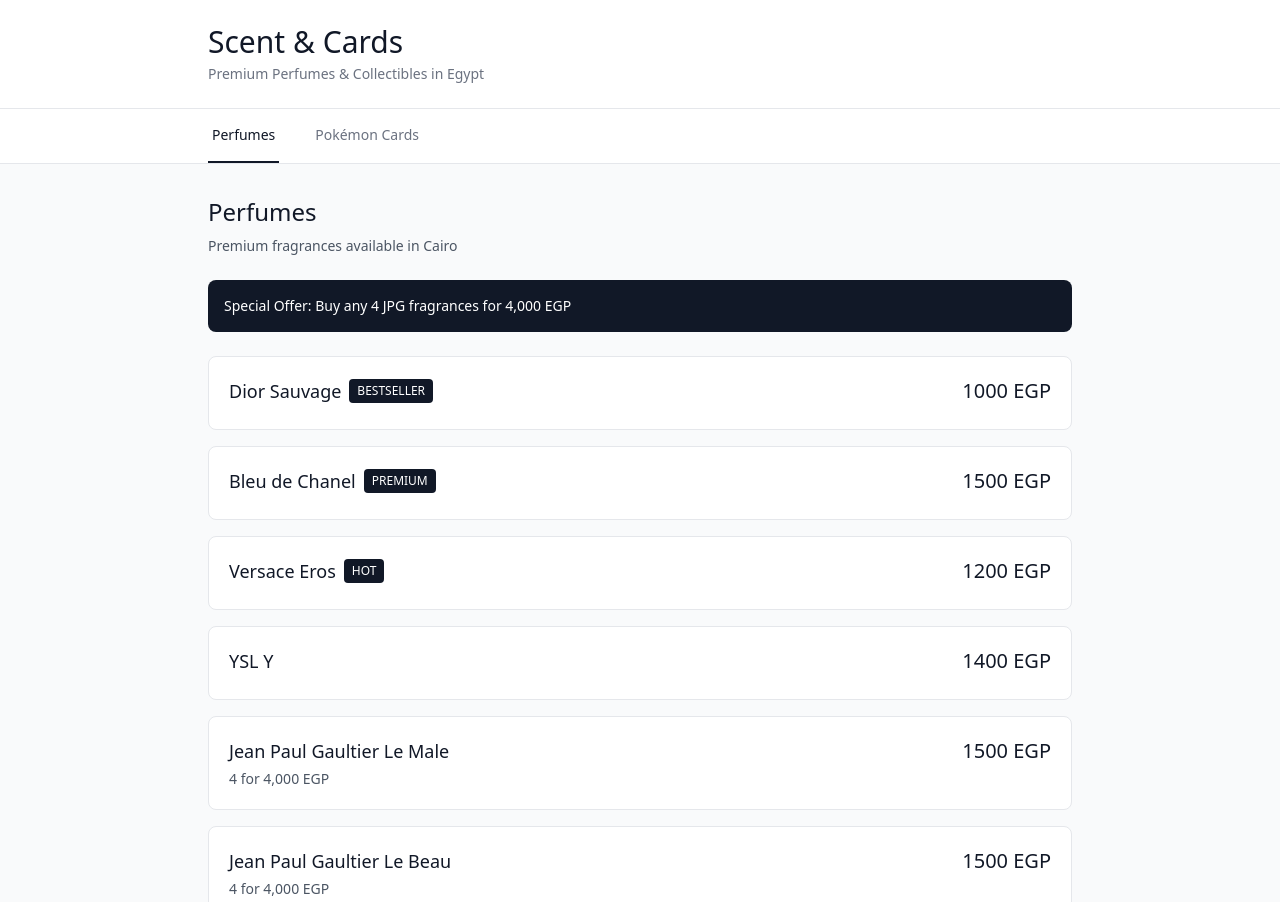
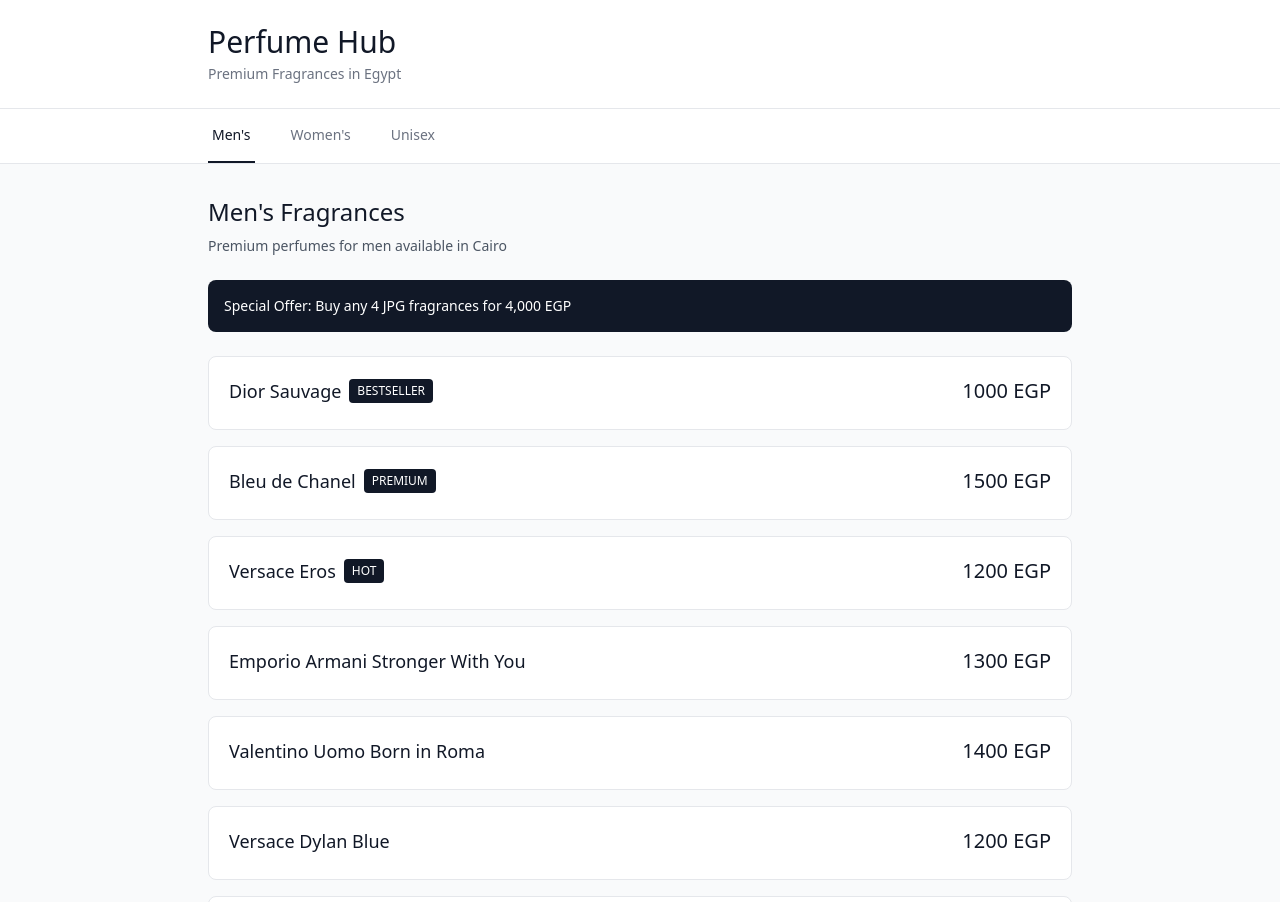
Before and after one commit to mxsonart-png/perfum, a plain HTML site: page index.html in a window 1280 px wide. Shown: the top 902 px of the page. Drawn offline with nearby package versions, Linux system fonts and the light colour scheme.

Commit message:
Update index.html

```diff
--- a/index.html
+++ b/index.html
@@ -3,7 +3,7 @@
 <head>
     <meta charset="UTF-8">
     <meta name="viewport" content="width=device-width, initial-scale=1.0">
-    <title>Scent & Cards - Perfumes & Pokémon Egypt</title>
+    <title>Perfume Hub - Premium Fragrances Egypt</title>
     <script src="https://cdn.tailwindcss.com"></script>
     <!-- Load React FIRST -->
     <script crossorigin src="https://unpkg.com/react@18/umd/react.production.min.js"></script>
@@ -16,35 +16,67 @@
         const { createElement: e, useState } = React;
 
         function App() {
-            const [activeTab, setActiveTab] = useState('perfumes');
+            const [activeTab, setActiveTab] = useState('mens');
 
-            const perfumes = [
+            const mensPerfumes = [
                 { name: "Dior Sauvage", price: 1000, badge: "BESTSELLER" },
                 { name: "Bleu de Chanel", price: 1500, badge: "PREMIUM" },
                 { name: "Versace Eros", price: 1200, badge: "HOT" },
+                { name: "Emporio Armani Stronger With You", price: 1300 },
+                { name: "Valentino Uomo Born in Roma", price: 1400 },
+                { name: "Versace Dylan Blue", price: 1200 },
                 { name: "YSL Y", price: 1400 },
                 { name: "Jean Paul Gaultier Le Male", price: 1500, deal: "4 for 4,000 EGP" },
                 { name: "Jean Paul Gaultier Le Beau", price: 1500, deal: "4 for 4,000 EGP" },
                 { name: "Jean Paul Gaultier Ultra Male", price: 1500, deal: "4 for 4,000 EGP" },
                 { name: "Jean Paul Gaultier Le Male Elixir", price: 1500, deal: "4 for 4,000 EGP" },
-                { name: "Khamrah by Lattafa", price: 900, badge: "ARABIC SCENT" },
                 { name: "Afnan 9PM", price: 700, badge: "VALUE PICK" }
             ];
 
-            const pokemon = [
-                { name: "Charizard EX (Obsidian Flames #054)", price: "Negotiable", rare: true },
-                { name: "Garchomp EX (#219)", price: "Negotiable" },
-                { name: "Snorlax GX (SM05)", price: "Negotiable" },
-                { name: "Pikachu", price: "Negotiable" },
-                { name: "Gyarados GX (Dragon Rage)", price: "Negotiable" }
+            const womensPerfumes = [
+                { name: "Carolina Herrera Good Girl", price: 1400, badge: "BESTSELLER" },
             ];
+
+            const unisexPerfumes = [
+                { name: "Khamrah by Lattafa", price: 900, badge: "ARABIC SCENT" },
+            ];
+
+            const renderPerfumes = (perfumes) => {
+                return e('div', null,
+                    e('div', { className: 'bg-gray-900 text-white p-4 rounded-lg mb-6' },
+                        e('p', { className: 'text-sm font-medium' }, 'Special Offer: Buy any 4 JPG fragrances for 4,000 EGP')
+                    ),
+                    e('div', { className: 'space-y-4' },
+                        perfumes.map((perfume, idx) =>
+                            e('div', { key: idx, className: 'bg-white border border-gray-200 rounded-lg p-5 hover:border-gray-300 transition-colors' },
+                                e('div', { className: 'flex justify-between items-start' },
+                                    e('div', { className: 'flex-1' },
+                                        e('div', { className: 'flex items-center gap-2 mb-1' },
+                                            e('h3', { className: 'text-lg font-medium text-gray-900' }, perfume.name),
+                                            perfume.badge && e('span', { className: 'text-xs px-2 py-1 bg-gray-900 text-white rounded' }, perfume.badge)
+                                        ),
+                                        perfume.deal && e('p', { className: 'text-sm text-gray-600 mt-1' }, perfume.deal)
+                                    ),
+                                    e('div', { className: 'text-right' },
+                                        e('p', { className: 'text-xl font-light text-gray-900' }, `${perfume.price} EGP`)
+                                    )
+                                )
+                            )
+                        )
+                    ),
+                    e('div', { className: 'mt-8 p-4 bg-gray-100 rounded-lg text-center' },
+                        e('p', { className: 'text-sm text-gray-700' }, 'Looking for other perfumes?'),
+                        e('a', { href: 'tel:01287620084', className: 'text-gray-900 font-medium hover:underline' }, 'Text me: 01287620084')
+                    )
+                );
+            };
 
             return e('div', { className: 'min-h-screen' },
                 // Header
                 e('header', { className: 'bg-white border-b border-gray-200' },
                     e('div', { className: 'max-w-4xl mx-auto px-4 py-6' },
-                        e('h1', { className: 'text-3xl font-light text-gray-900' }, 'Scent & Cards'),
-                        e('p', { className: 'text-sm text-gray-500 mt-1' }, 'Premium Perfumes & Collectibles in Egypt')
+                        e('h1', { className: 'text-3xl font-light text-gray-900' }, 'Perfume Hub'),
+                        e('p', { className: 'text-sm text-gray-500 mt-1' }, 'Premium Fragrances in Egypt')
                     )
                 ),
 
@@ -53,86 +85,56 @@
                     e('div', { className: 'max-w-4xl mx-auto px-4' },
                         e('div', { className: 'flex space-x-8' },
                             e('button', {
-                                onClick: () => setActiveTab('perfumes'),
+                                onClick: () => setActiveTab('mens'),
                                 className: `py-4 px-1 border-b-2 font-medium text-sm transition-colors ${
-                                    activeTab === 'perfumes'
+                                    activeTab === 'mens'
                                         ? 'border-gray-900 text-gray-900'
                                         : 'border-transparent text-gray-500 hover:text-gray-700'
                                 }`
-                            }, 'Perfumes'),
+                            }, "Men's"),
                             e('button', {
-                                onClick: () => setActiveTab('pokemon'),
+                                onClick: () => setActiveTab('womens'),
                                 className: `py-4 px-1 border-b-2 font-medium text-sm transition-colors ${
-                                    activeTab === 'pokemon'
+                                    activeTab === 'womens'
                                         ? 'border-gray-900 text-gray-900'
                                         : 'border-transparent text-gray-500 hover:text-gray-700'
                                 }`
-                            }, 'Pokémon Cards')
+                            }, "Women's"),
+                            e('button', {
+                                onClick: () => setActiveTab('unisex'),
+                                className: `py-4 px-1 border-b-2 font-medium text-sm transition-colors ${
+                                    activeTab === 'unisex'
+                                        ? 'border-gray-900 text-gray-900'
+                                        : 'border-transparent text-gray-500 hover:text-gray-700'
+                                }`
+                            }, 'Unisex')
                         )
                     )
                 ),
 
                 // Content
                 e('main', { className: 'max-w-4xl mx-auto px-4 py-8' },
-                    activeTab === 'perfumes' ?
-                        e('div', null,
-                            e('div', { className: 'mb-6' },
-                                e('h2', { className: 'text-2xl font-light text-gray-900 mb-2' }, 'Perfumes'),
-                                e('p', { className: 'text-sm text-gray-600' }, 'Premium fragrances available in Cairo')
-                            ),
-                            e('div', { className: 'bg-gray-900 text-white p-4 rounded-lg mb-6' },
-                                e('p', { className: 'text-sm font-medium' }, 'Special Offer: Buy any 4 JPG fragrances for 4,000 EGP')
-                            ),
-                            e('div', { className: 'space-y-4' },
-                                perfumes.map((perfume, idx) =>
-                                    e('div', { key: idx, className: 'bg-white border border-gray-200 rounded-lg p-5 hover:border-gray-300 transition-colors' },
-                                        e('div', { className: 'flex justify-between items-start' },
-                                            e('div', { className: 'flex-1' },
-                                                e('div', { className: 'flex items-center gap-2 mb-1' },
-                                                    e('h3', { className: 'text-lg font-medium text-gray-900' }, perfume.name),
-                                                    perfume.badge && e('span', { className: 'text-xs px-2 py-1 bg-gray-900 text-white rounded' }, perfume.badge)
-                                                ),
-                                                perfume.deal && e('p', { className: 'text-sm text-gray-600 mt-1' }, perfume.deal)
-                                            ),
-                                            e('div', { className: 'text-right' },
-                                                e('p', { className: 'text-xl font-light text-gray-900' }, `${perfume.price} EGP`)
-                                            )
-                                        )
-                                    )
-                                )
-                            ),
-                            e('div', { className: 'mt-8 p-4 bg-gray-100 rounded-lg text-center' },
-                                e('p', { className: 'text-sm text-gray-700' }, 'Looking for other perfumes?'),
-                                e('a', { href: 'tel:01287620084', className: 'text-gray-900 font-medium hover:underline' }, 'Text me: 01287620084')
-                            )
-                        ) :
-                        e('div', null,
-                            e('div', { className: 'mb-6' },
-                                e('h2', { className: 'text-2xl font-light text-gray-900 mb-2' }, 'Pokémon Cards'),
-                                e('p', { className: 'text-sm text-gray-600' }, 'Collectible cards available for purchase')
-                            ),
-                            e('div', { className: 'space-y-4' },
-                                pokemon.map((card, idx) =>
-                                    e('div', { key: idx, className: 'bg-white border border-gray-200 rounded-lg p-5 hover:border-gray-300 transition-colors' },
-                                        e('div', { className: 'flex justify-between items-start' },
-                                            e('div', { className: 'flex-1' },
-                                                e('div', { className: 'flex items-center gap-2' },
-                                                    e('h3', { className: 'text-lg font-medium text-gray-900' }, card.name),
-                                                    card.rare && e('span', { className: 'text-xs px-2 py-1 bg-gray-900 text-white rounded' }, 'RARE')
-                                                )
-                                            ),
-                                            e('div', { className: 'text-right' },
-                                                e('p', { className: 'text-lg font-light text-gray-600' }, card.price)
-                                            )
-                                        )
-                                    )
-                                )
-                            ),
-                            e('div', { className: 'mt-8 p-4 bg-gray-100 rounded-lg text-center' },
-                                e('p', { className: 'text-sm text-gray-700' }, 'Looking for other cards?'),
-                                e('a', { href: 'tel:01287620084', className: 'text-gray-900 font-medium hover:underline' }, 'Text me: 01287620084')
-                            )
-                        )
+                    activeTab === 'mens' && e('div', null,
+                        e('div', { className: 'mb-6' },
+                            e('h2', { className: 'text-2xl font-light text-gray-900 mb-2' }, "Men's Fragrances"),
+                            e('p', { className: 'text-sm text-gray-600' }, 'Premium perfumes for men available in Cairo')
+                        ),
+                        renderPerfumes(mensPerfumes)
+                    ),
+                    activeTab === 'womens' && e('div', null,
+                        e('div', { className: 'mb-6' },
+                            e('h2', { className: 'text-2xl font-light text-gray-900 mb-2' }, "Women's Fragrances"),
+                            e('p', { className: 'text-sm text-gray-600' }, 'Premium perfumes for women available in Cairo')
+                        ),
+                        renderPerfumes(womensPerfumes)
+                    ),
+                    activeTab === 'unisex' && e('div', null,
+                        e('div', { className: 'mb-6' },
+                            e('h2', { className: 'text-2xl font-light text-gray-900 mb-2' }, 'Unisex Fragrances'),
+                            e('p', { className: 'text-sm text-gray-600' }, 'Perfect for everyone - Arabic & niche perfumes')
+                        ),
+                        renderPerfumes(unisexPerfumes)
+                    )
                 ),
 
                 // Footer
```
